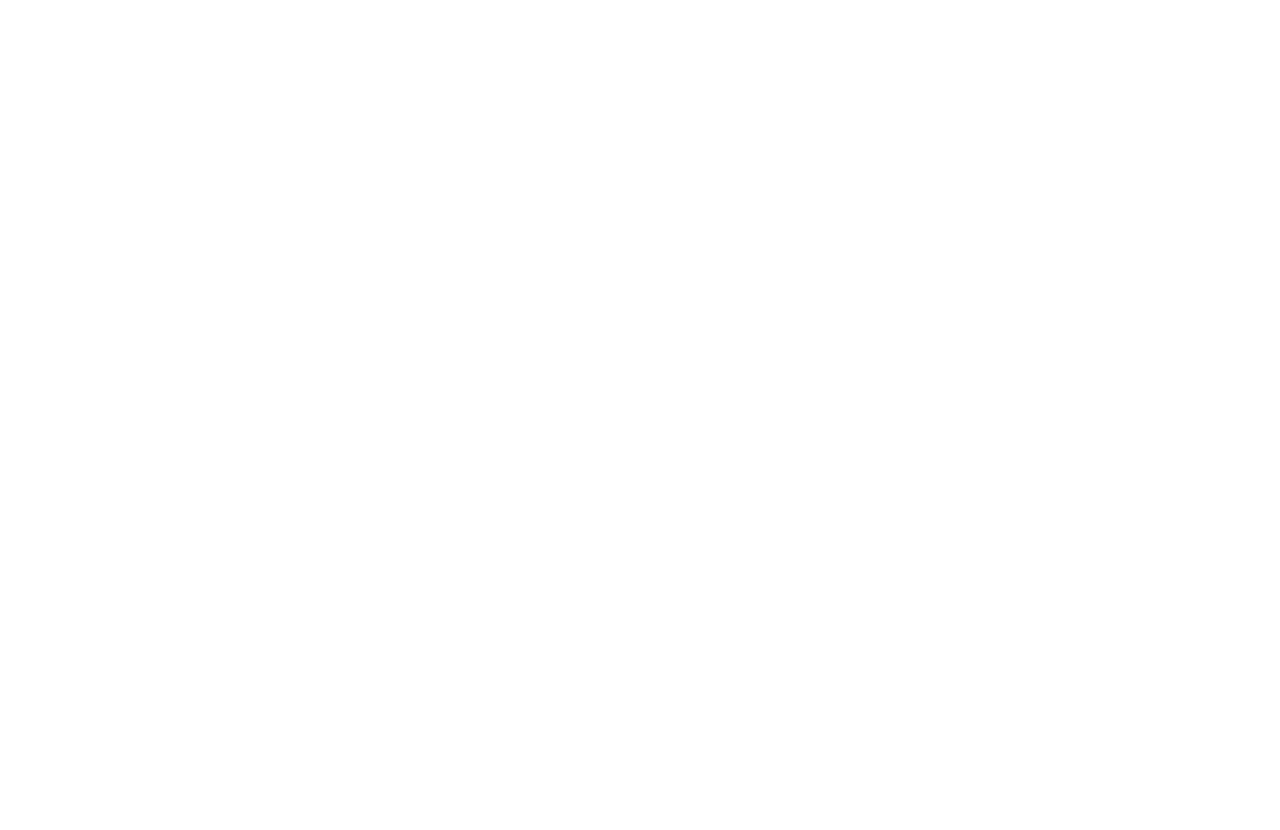
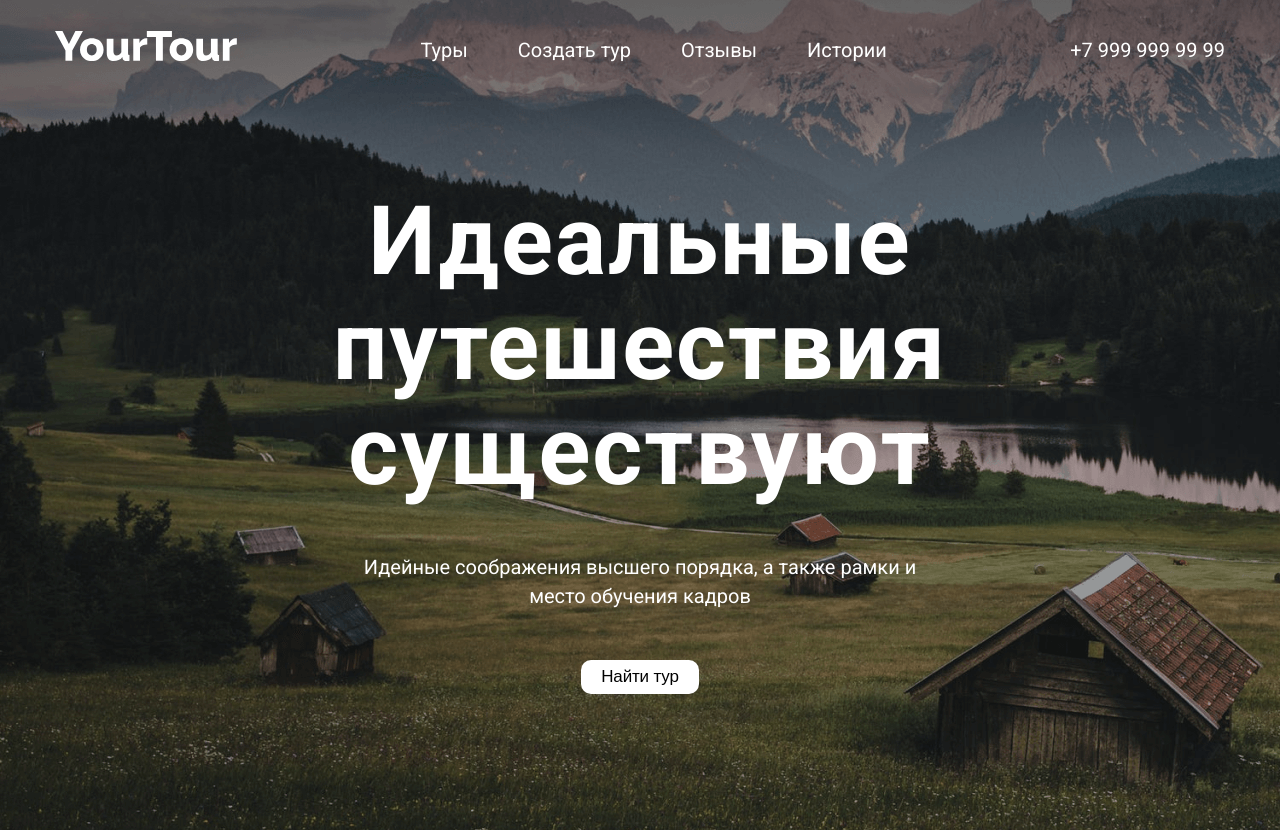
Before and after one commit to Bogdanvosk/your-tour, a website built with webpack: page src/index.html in a window 1280 px wide. Before the commit the page ends 800 px from the top, so only its background shows below. Built offline with nearby package versions, Linux system fonts and the light colour scheme.

Commit message:
header section done

```diff
--- a/src/index.html
+++ b/src/index.html
@@ -12,7 +12,54 @@
 </head>
 
 <body>
-
+	<header class="header">
+		<div class="container">
+			<nav class="nav nav__header">
+				<div class="nav__wrapper">
+					<div class="nav__logo">
+						<img class="nav__logo-image" src="./assets/images/logo.svg" alt="logo">
+					</div>
+					<div class="nav__menu">
+						<ul class="nav__menu-list">
+							<li class="nav__menu-item">
+								<a href="#" class="nav__menu-link">
+									Туры
+								</a>
+							</li>
+							<li class="nav__menu-item">
+								<a href="#" class="nav__menu-link">
+									Создать тур
+								</a>
+							</li>
+							<li class="nav__menu-item">
+								<a href="#" class="nav__menu-link">
+									Отзывы
+								</a>
+							</li>
+							<li class="nav__menu-item">
+								<a href="#" class="nav__menu-link">
+									Истории
+								</a>
+							</li>
+						</ul>
+					</div>
+					<div class="nav__menu-phone">
+						<a href="tel:+79999999999">+7 999 999 99 99</a>
+					</div>
+				</div>
+			</nav>
+			<div class="header__main">
+				<div class="header__main__wrapper">
+					<h1 class="header__main-title">Идеальные путешествия существуют</h1>
+					<p class="header__main-subtitle normal">
+						Идейные соображения высшего порядка, а также рамки и место обучения
+						кадров
+					</p>
+					<button type="button" class="header__main-button">Найти тур</button>
+				</div>
+			</div>
+		</div>
+	</header>
 </body>
 
 </html>
--- /dev/null
+++ b/src/styles/header/header.scss
@@ -0,0 +1,86 @@
+.header {
+	height: 830px;
+	padding-top: 1.875rem;
+	background-image: url('../assets/images/header-bg.png');
+	background-repeat: no-repeat;
+	background-size: cover;
+	color: $color-white;
+
+	&__main__wrapper {
+		margin-top: 7.5rem;
+		display: flex;
+		flex-direction: column;
+		align-items: center;
+	}
+
+	&__main-title {
+		text-align: center;
+	}
+
+	&__main-subtitle {
+		max-width: 610px;
+		text-align: center;
+		margin-top: 3.125rem;
+
+		font-size: 1.25rem;
+		line-height: 1.42;
+	}
+
+	&__main-button {
+		cursor: pointer;
+		border: none;
+		margin-top: 3.125rem;
+		border-radius: 10px;
+		padding: 5px 20px;
+		background-color: $color-white;
+
+		font-size: 1.0625rem;
+		line-height: 1.42;
+		letter-spacing: -0.01em;
+
+		transition: all 0.3s ease;
+
+		&:hover {
+			background-color: darken($color-white, 20%);
+		}
+	}
+}
+
+.nav {
+	font-size: 1.25rem;
+	line-height: 1.42;
+
+	&__wrapper {
+		display: flex;
+		align-items: center;
+		justify-content: space-between;
+	}
+
+	&__menu-list {
+		display: flex;
+		align-items: center;
+		justify-content: center;
+		gap: 3.125rem;
+	}
+
+	&__menu-item {
+		position: relative;
+	}
+
+	&__menu-item::before {
+		content: '';
+		position: absolute;
+		left: 0;
+		bottom: 0;
+		width: 0;
+		opacity: 0;
+		height: 1px;
+		background-color: $color-white;
+		transition: all 0.3s ease;
+	}
+
+	&__menu-item:hover::before {
+		width: 100%;
+		opacity: 1;
+	}
+}
--- a/src/styles/main.scss
+++ b/src/styles/main.scss
@@ -1,5 +1,7 @@
 @import 'variables';
 @import 'mixins';
+
+@import 'header/header';
 
 * {
 	@include reset;
@@ -76,3 +78,17 @@ p {
 		@include p-mobile;
 	}
 }
+
+.container {
+	max-width: 1200px;
+	padding: 0 15px;
+	margin: 0 auto;
+}
+
+li {
+	@include list-reset;
+}
+
+a {
+	@include link-reset;
+}
--- a/src/styles/mixins.scss
+++ b/src/styles/mixins.scss
@@ -10,3 +10,14 @@
 	margin: 0;
 	padding: 0;
 }
+
+@mixin list-reset {
+	margin: 0;
+	padding: 0;
+	list-style: none;
+}
+
+@mixin link-reset {
+	text-decoration: none;
+	color: inherit;
+}
--- a/webpack.config.js
+++ b/webpack.config.js
@@ -7,7 +7,7 @@ module.exports = {
 	output: {
 		filename: 'bundle.[contenthash:8].js',
 		path: path.join(__dirname, 'dist'),
-		assetModuleFilename: path.join('images', '[name].[contenthash:8][ext]'),
+		assetModuleFilename: 'assets/[name].[contenthash:8][ext]',
 		clean: true
 	},
 
@@ -16,13 +16,6 @@ module.exports = {
 			{
 				test: /\.(png|jpg|jpeg|gif)$/i,
 				type: 'asset/resource'
-			},
-			{
-				test: /\.svg$/,
-				type: 'asset/resource',
-				generator: {
-					filename: path.join('icons', '[name].[contenthash:8][ext]')
-				}
 			},
 			{
 				test: /\.html$/i,
@@ -44,7 +37,8 @@ module.exports = {
 		static: {
 			directory: path.join(__dirname, 'dist')
 		},
-		open: true
+		open: true,
+		hot: true
 	},
 
 	plugins: [
```
Also changed, not shown: src/assets/images/logo.svg (added), 1 other file.
